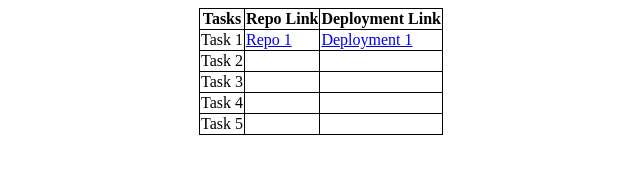
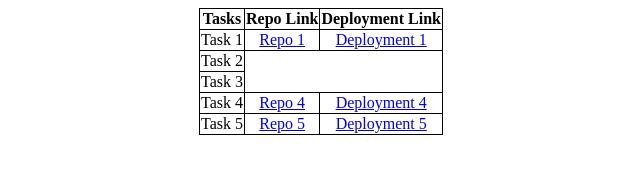
Before and after one commit to Oziach/MERN-Tasks-3, a plain HTML site: page index.html in a window 1280 px wide. Shown: the whole page, without its empty margins (319-959 px from the left). Drawn offline with Linux system fonts and the light colour scheme.

Commit message:
Update index.html

```diff
--- a/index.html
+++ b/index.html
@@ -9,7 +9,9 @@
         table{
             border: 1px solid black;
             border-collapse: collapse;
+            text-align: center;
         }
+
     </style>
 </head>
 <body>
@@ -27,23 +29,23 @@
         </tr>
         <tr>
             <td>Task 2</td>
-            <td></td>
-            <td></td>
+            <!-- <td><a href="">Repo 2</a></td> -->
+            <!-- <td><a href="">Deployment 2</a></td> -->
         </tr>
         <tr>
             <td>Task 3</td>
-            <td></td>
-            <td></td>
+            <!-- <td><a href="">Repo 3</a></td> -->
+            <!-- <td><a href="">Deployment 3</a></td> -->
         </tr>
         <tr>
             <td>Task 4</td>
-            <td></td>
-            <td></td>
+            <td><a href="https://github.com/Oziach/MERN-RecordsTable">Repo 4</a></td>
+            <td><a href="https://mern-records-table-dgyyh2pxv-oziachs-projects.vercel.app/">Deployment 4</a></td>
         </tr>
         <tr>
             <td>Task 5</td>
-            <td></td>
-            <td></td>
+            <td><a href="https://github.com/Oziach/MERN-AgeCalculator">Repo 5</a></td>
+            <td><a href="https://mern-age-calculator.vercel.app/">Deployment 5</a></td>
         </tr>
     </table>
     </center>
```
